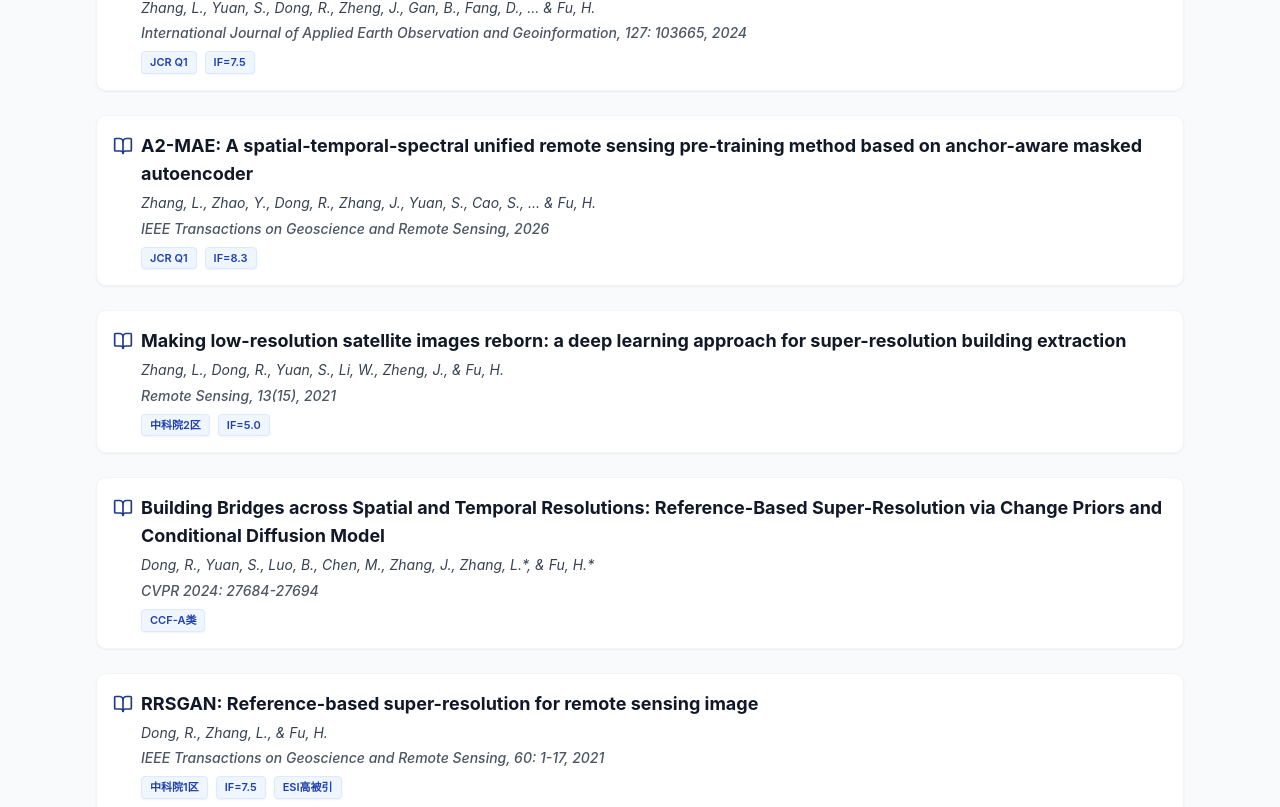
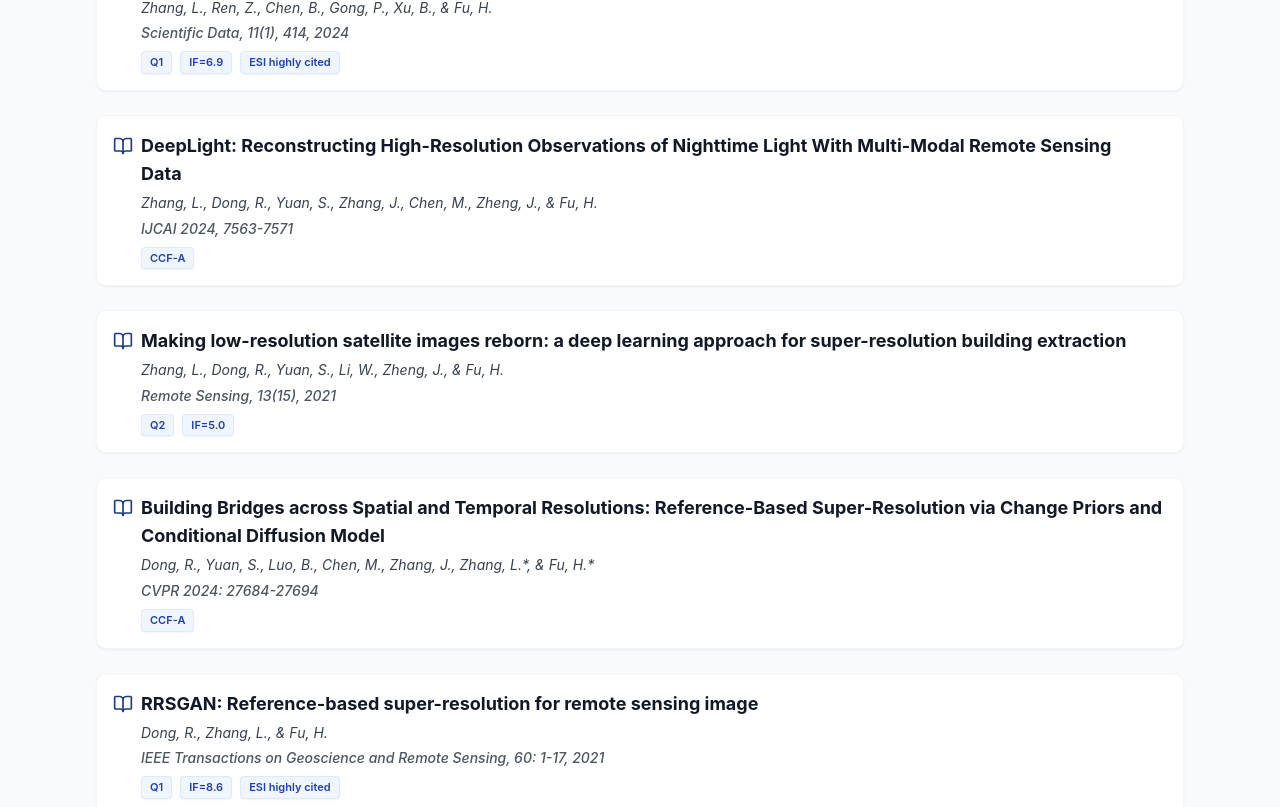
Before and after one commit to xian1234/LixianZhang, a React (Vite) app: page / in a window 1280 px wide. Shown: the part 3353-4160 px from the top of the page. Built offline with nearby package versions, Linux system fonts and the light colour scheme.

Commit message:
Update Publications.tsx

```diff
--- a/src/sections/Publications.tsx
+++ b/src/sections/Publications.tsx
@@ -3,10 +3,24 @@ import { BookOpen, ExternalLink } from 'lucide-react';
 const Publications = () => {
   const publications = [
     {
+      title: 'A2-MAE: A spatial-temporal-spectral unified remote sensing pre-training method based on anchor-aware masked autoencoder',
+      authors: 'Zhang, L., Zhao, Y., Dong, R., Zhang, J., Yuan, S., Cao, S., ... & Fu, H.',
+      venue: 'IEEE Transactions on Geoscience and Remote Sensing, 2026',
+      badges: ['Q1', 'IF=8.6'],
+      link: 'https://ieeexplore.ieee.org/document/11396052'
+    },
+    {
+      title: 'Swcare: Switchable learning and connectivity-aware refinement method for multi-city and diverse-scenario road mapping using remote sensing images',
+      authors: 'Zhang, L., Yuan, S., Dong, R., Zheng, J., Gan, B., Fang, D., ... & Fu, H.',
+      venue: 'International Journal of Applied Earth Observation and Geoinformation, 127: 103665, 2024',
+      badges: ['Q1', 'IF=8.6'],
+      link: 'https://www.sciencedirect.com/science/article/pii/S1569843224000190'
+    },
+    {
       title: 'A prolonged artificial nighttime-light dataset of China (1984-2020)',
       authors: 'Zhang, L., Ren, Z., Chen, B., Gong, P., Xu, B., & Fu, H.',
       venue: 'Scientific Data, 11(1), 414, 2024',
-      badges: ['JCR Q1', 'IF=9.8', 'ESI highly cited'],
+      badges: ['Q1', 'IF=6.9', 'ESI highly cited'],
       link: 'https://www.nature.com/articles/s41597-024-03223-1'
     },
     {
@@ -17,52 +31,38 @@ const Publications = () => {
       link: 'https://dl.acm.org/doi/10.24963/ijcai.2024/837'
     },
     {
-      title: 'Swcare: Switchable learning and connectivity-aware refinement method for multi-city and diverse-scenario road mapping using remote sensing images',
-      authors: 'Zhang, L., Yuan, S., Dong, R., Zheng, J., Gan, B., Fang, D., ... & Fu, H.',
-      venue: 'International Journal of Applied Earth Observation and Geoinformation, 127: 103665, 2024',
-      badges: ['JCR Q1', 'IF=7.5'],
-      link: 'https://www.sciencedirect.com/science/article/pii/S1569843224000190'
-    },
-    {
-      title: 'A2-MAE: A spatial-temporal-spectral unified remote sensing pre-training method based on anchor-aware masked autoencoder',
-      authors: 'Zhang, L., Zhao, Y., Dong, R., Zhang, J., Yuan, S., Cao, S., ... & Fu, H.',
-      venue: 'IEEE Transactions on Geoscience and Remote Sensing, 2026',
-      badges: ['JCR Q1', 'IF=8.3'],
-      link: 'https://ieeexplore.ieee.org/document/11396052'
-    },
-    {
       title: 'Making low-resolution satellite images reborn: a deep learning approach for super-resolution building extraction',
       authors: 'Zhang, L., Dong, R., Yuan, S., Li, W., Zheng, J., & Fu, H.',
       venue: 'Remote Sensing, 13(15), 2021',
-      badges: ['中科院2区', 'IF=5.0'],
+      badges: ['Q2', 'IF=5.0'],
       link: 'https://www.mdpi.com/2072-4292/13/15/2872'
     },
     {
       title: 'Building Bridges across Spatial and Temporal Resolutions: Reference-Based Super-Resolution via Change Priors and Conditional Diffusion Model',
       authors: 'Dong, R., Yuan, S., Luo, B., Chen, M., Zhang, J., Zhang, L.*, & Fu, H.*',
       venue: 'CVPR 2024: 27684-27694',
-      badges: ['CCF-A类'],
+      badges: ['CCF-A'],
       link: '#'
     },
     {
       title: 'RRSGAN: Reference-based super-resolution for remote sensing image',
       authors: 'Dong, R., Zhang, L., & Fu, H.',
       venue: 'IEEE Transactions on Geoscience and Remote Sensing, 60: 1-17, 2021',
-      badges: ['中科院1区', 'IF=7.5', 'ESI高被引'],
-      link: '#'
+      badges: ['Q1', 'IF=8.6', 'ESI highly cited'],
+      link: 'https://ieeexplore.ieee.org/document/9328132'
     },
     {
       title: 'Relational Part-Aware Learning for Complex Composite Object Detection in High-Resolution Remote Sensing Images',
       authors: 'Yuan, S., Zhang, L., Dong, R., Xiong, J., Zheng, J., Fu, H., & Gong, P.',
       venue: 'IEEE Transactions on Cybernetics, 2024',
-      badges: ['中科院1区', 'IF=11.8'],
+      badges: ['Q1', 'IF=11.8'],
       link: '#'
     },
     {
       title: 'An adaptive image fusion method for sentinel-2 images and high-resolution images with long-time intervals',
       authors: 'Dong, R., Zhang, L., Li, W., Yuan, S., Gan, L., Zheng, J., ... & Zhu, X. X.',
       venue: 'International Journal of Applied Earth Observation and Geoinformation, 121: 103381, 2023',
-      badges: ['中科院1区', 'IF=7.5'],
+      badges: ['Q1', 'IF=8.6'],
       link: '#'
     },
     {
```
